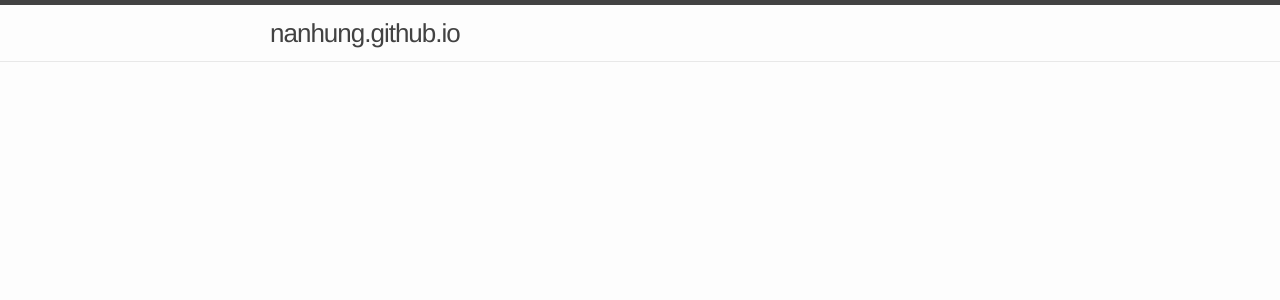
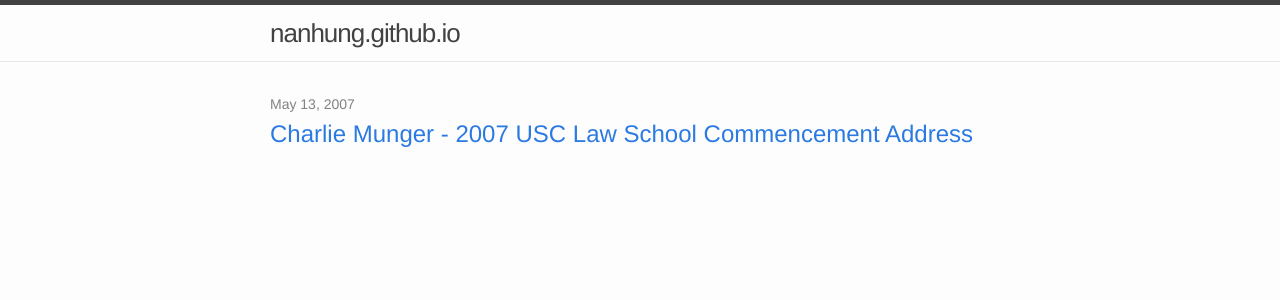
Before and after one commit to nanhung/nanhung.github.io, a Jekyll site: the page built from index.html, in a window 1280 px wide. Shown: the top 300 px of the page. Built offline with Jekyll 4.4.1, drawn with Linux system fonts in a browser that asks for light colours.

Commit message:
munger2007

```diff
--- a/_posts/munger2007.md
+++ b/_posts/2007-05-13-munger.markdown
@@ -1,7 +1,7 @@
 ---
 layout: post
 title:  "Charlie Munger - 2007 USC Law School Commencement Address"
-date:   2020-12-21 23:16:53
+date:   2007-05-13 23:00:00
 categories: talk
 ---
 
```
Also changed, not shown: 1 other file.
